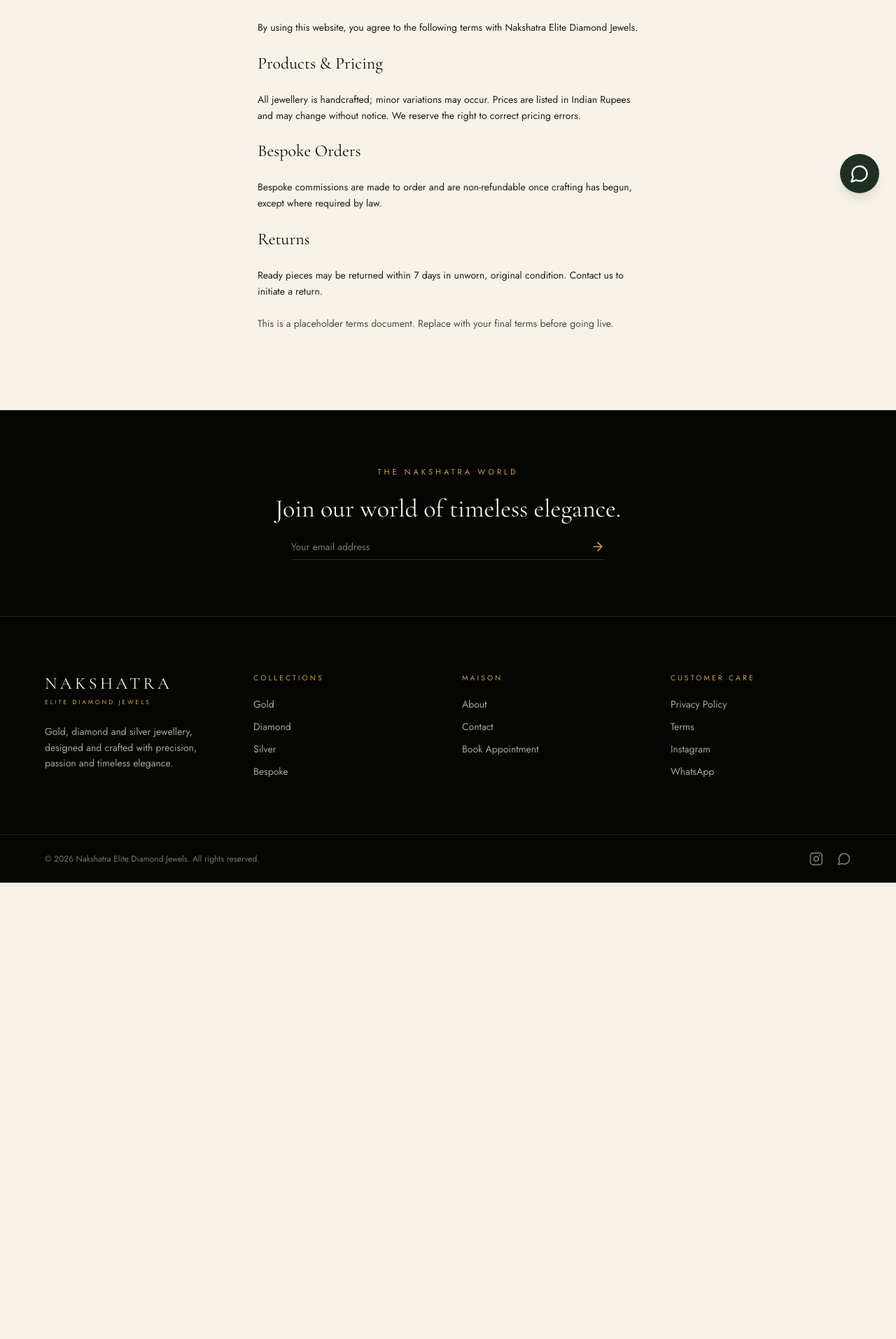
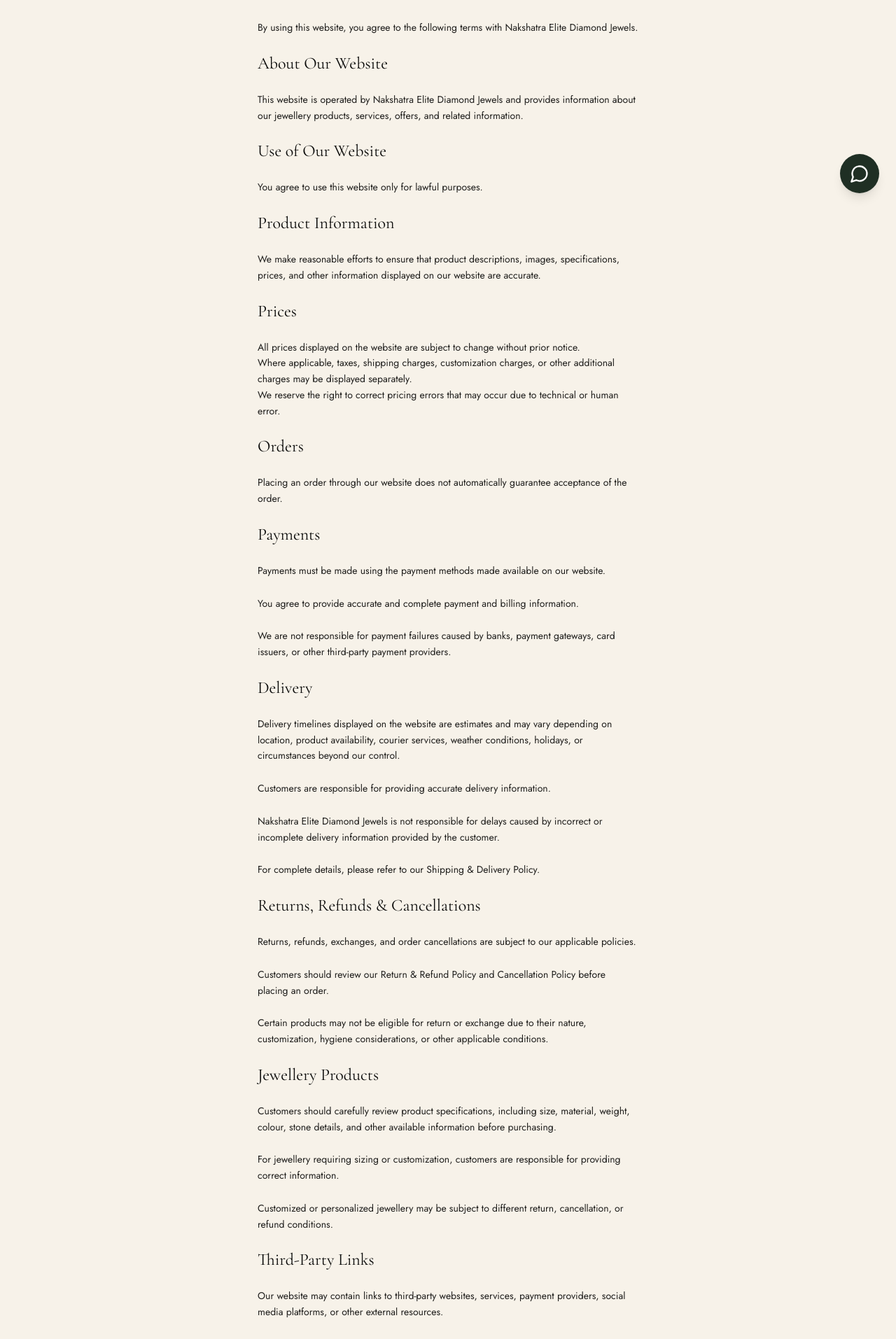
Before and after one commit to patelishika0612/nakshatra-jewellery, a React (Vite) app: page /terms in a window 1280 px wide. Shown: the part 500-2413 px from the top of the page at 70% size. Before the commit the page ends 1761 px from the top, so only its background shows below. Built offline with nearby package versions, Linux system fonts and the light colour scheme.

Commit message:
Update website

```diff
--- a/src/config/site.ts
+++ b/src/config/site.ts
@@ -22,7 +22,7 @@ export const site = {
 };
 
 export const navLinks = [
-  { label: 'Home', to: '/' },
+  { label: 'Homeee', to: '/' },
   { label: 'Collections', to: '/collections' },
   { label: 'Gold', to: '/gold' },
   { label: 'Diamonds', to: '/diamonds' },
--- a/src/pages/TermsPage.tsx
+++ b/src/pages/TermsPage.tsx
@@ -16,26 +16,119 @@ export default function TermsPage() {
             By using this website, you agree to the following terms with{' '}
             {site.brandFull}.
           </p>
-          <h2 className="font-heading text-2xl text-charcoal-900">Products & Pricing</h2>
+          <h2 className="font-heading text-2xl text-charcoal-900">About Our Website</h2>
           <p>
-            All jewellery is handcrafted; minor variations may occur. Prices are
-            listed in Indian Rupees and may change without notice. We reserve
-            the right to correct pricing errors.
+            This website is operated by Nakshatra Elite Diamond Jewels  and provides information about our jewellery products, services, offers, and related information.
+
           </p>
-          <h2 className="font-heading text-2xl text-charcoal-900">Bespoke Orders</h2>
+          <h2 className="font-heading text-2xl text-charcoal-900">Use of Our Website</h2>
           <p>
-            Bespoke commissions are made to order and are non-refundable once
-            crafting has begun, except where required by law.
+          You agree to use this website only for lawful purposes.
           </p>
-          <h2 className="font-heading text-2xl text-charcoal-900">Returns</h2>
+          <h2 className="font-heading text-2xl text-charcoal-900">Product Information</h2>
           <p>
-            Ready pieces may be returned within 7 days in unworn, original
-            condition. Contact us to initiate a return.
+          We make reasonable efforts to ensure that product descriptions, images, specifications, prices, and other information displayed on our website are accurate.
+
           </p>
-          <p className="text-charcoal-500">
-            This is a placeholder terms document. Replace with your final terms
-            before going live.
+
+           <h2 className="font-heading text-2xl text-charcoal-900">Prices</h2>
+          <p>
+All prices displayed on the website are subject to change without prior notice.
+<br/>
+Where applicable, taxes, shipping charges, customization charges, or other additional charges may be displayed separately.
+<br/>
+We reserve the right to correct pricing errors that may occur due to technical or human error.
           </p>
+
+           <h2 className="font-heading text-2xl text-charcoal-900">Orders</h2>
+          <p>
+Placing an order through our website does not automatically guarantee acceptance of the order.
+          </p>
+          <h2 className="font-heading text-2xl text-charcoal-900">Payments</h2>
+          <p>
+Payments must be made using the payment methods made available on our website.
+          </p>
+          <p>You agree to provide accurate and complete payment and billing information.
+</p>
+<p>We are not responsible for payment failures caused by banks, payment gateways, card issuers, or other third-party payment providers.
+</p>
+
+
+
+          <h2 className="font-heading text-2xl text-charcoal-900">Delivery</h2>
+          <p>
+Delivery timelines displayed on the website are estimates and may vary depending on location, product availability, courier services, weather conditions, holidays, or circumstances beyond our control.
+          </p>
+          <p>Customers are responsible for providing accurate delivery information.
+</p>
+          <p>Nakshatra Elite Diamond Jewels is not responsible for delays caused by incorrect or incomplete delivery information provided by the customer.
+</p>
+
+          <p>For complete details, please refer to our Shipping & Delivery Policy.
+</p>
+
+
+          <h2 className="font-heading text-2xl text-charcoal-900">Returns, Refunds & Cancellations</h2>
+          <p>
+Returns, refunds, exchanges, and order cancellations are subject to our applicable policies.
+
+          </p>
+          <p>Customers should review our Return & Refund Policy and Cancellation Policy before placing an order.
+</p>
+          <p>Certain products may not be eligible for return or exchange due to their nature, customization, hygiene considerations, or other applicable conditions.
+</p>
+
+
+
+          <h2 className="font-heading text-2xl text-charcoal-900">Jewellery Products  </h2>
+          <p>
+Customers should carefully review product specifications, including size, material, weight, colour, stone details, and other available information before purchasing.
+
+          </p>
+          <p>For jewellery requiring sizing or customization, customers are responsible for providing correct information.
+</p>
+          <p>Customized or personalized jewellery may be subject to different return, cancellation, or refund conditions.
+</p>
+
+
+           <h2 className="font-heading text-2xl text-charcoal-900">Third-Party Links</h2>
+          <p>
+Our website may contain links to third-party websites, services, payment providers, social media platforms, or other external resources.
+
+          </p>
+          <p>These links are provided for convenience. Nakshatra Elite Diamond Jewels does not control and is not responsible for the content, availability, security, or privacy practices of third-party websites.
+</p>
+          <h2 className="font-heading text-2xl text-charcoal-900">User Information</h2>
+          <p>
+You are responsible for ensuring that all information provided to us is accurate, complete, and up to date.
+          </p>
+
+          <p>Our collection and use of personal information is governed by our Privacy Policy.
+</p>
+
+          <h2 className="font-heading text-2xl text-charcoal-900">Changes to These Terms</h2>
+          <p>
+Nakshatra Elite Diamond Jewels reserves the right to update or modify these Terms & Conditions at any time.
+
+          </p>
+
+          <p>Changes will become effective when the updated Terms & Conditions are published on this page.
+
+</p>
+<p>We recommend checking this page periodically for updates.
+</p>
+
+          <h2 className="font-heading text-2xl text-charcoal-900">Governing Law</h2>
+          <p>
+These Terms & Conditions shall be governed by and interpreted in accordance with the applicable laws of India.
+
+          </p>
+
+          <p>Any disputes arising in connection with the use of this website or our services shall be subject to the jurisdiction of the appropriate courts, subject to applicable law.
+
+</p>
+
+
         </div>
       </article>
     </>
```
